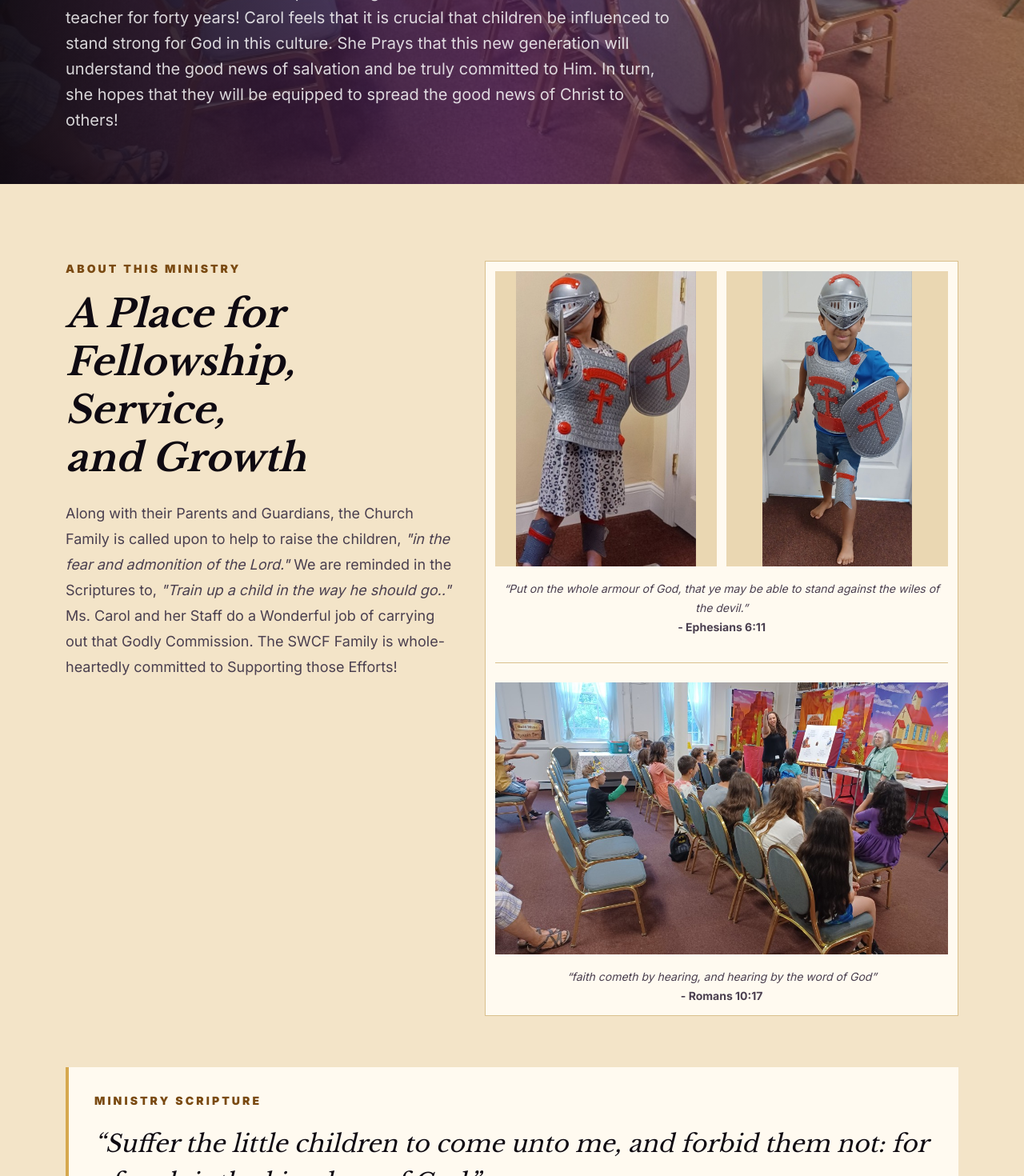
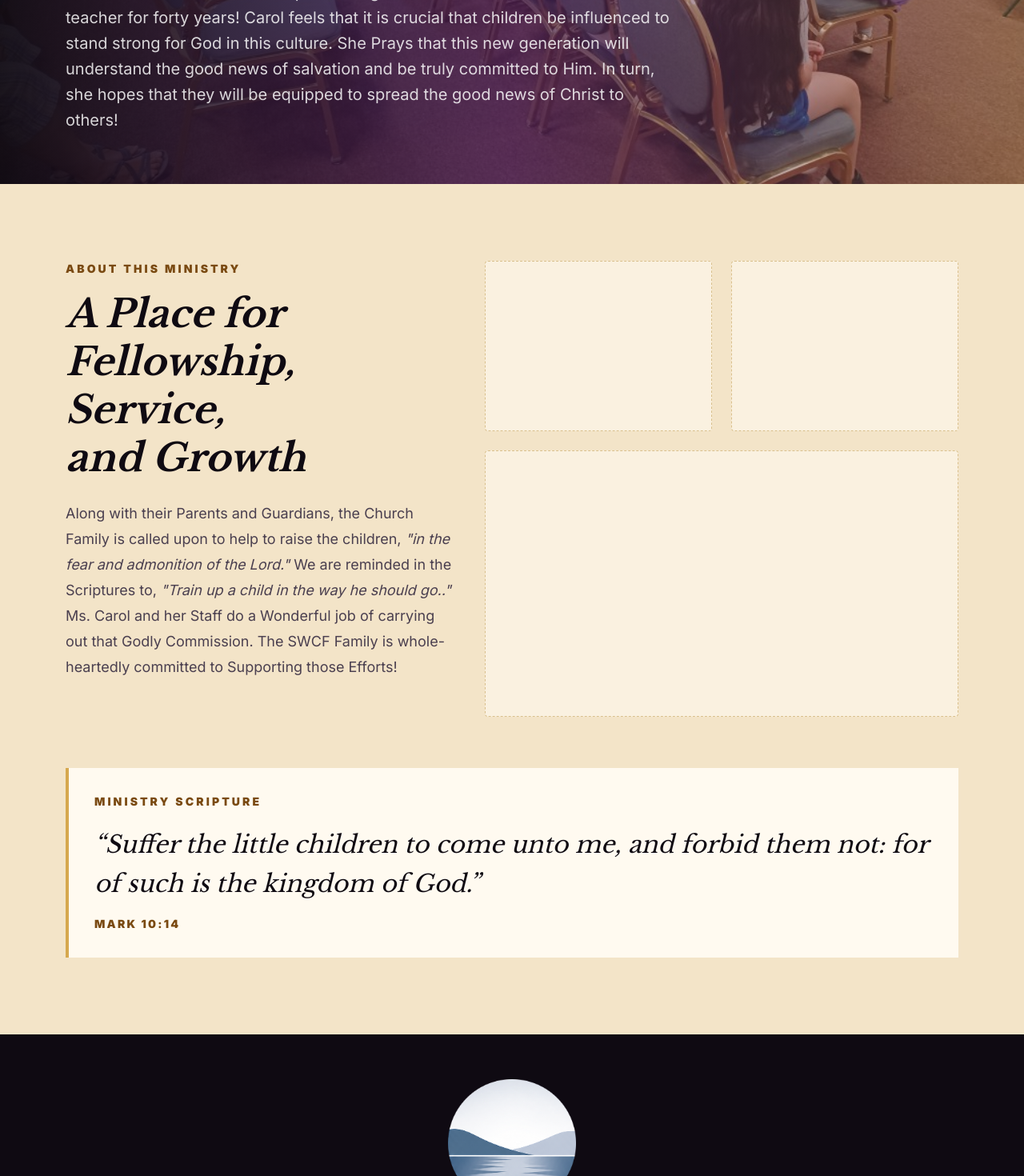
Before and after one commit to edesent/stillwater-christian-fellowship, a Next.js app: page /ministries/childrens-ministry-vbs in a window 1280 px wide. Shown: the part 488-1958 px from the top of the page at 80% size. Built offline with nearby package versions, Linux system fonts and the light colour scheme.

Commit message:
Clear Children's Ministry gallery images for upcoming 2026 VBS photos

```diff
--- a/src/app/ministries/[slug]/page.tsx
+++ b/src/app/ministries/[slug]/page.tsx
@@ -180,100 +180,11 @@ export default async function MinistryPage({
               </div>
 
               {ministry.slug === "childrens-ministry-vbs" ? (
-                <figure className="border border-rule bg-paper p-3">
-                  <div className="grid gap-3 sm:grid-cols-2">
-                    <div className="relative aspect-[3/4] overflow-hidden bg-mist">
-                      <LightboxImage
-                        src="/uploads/img1.jpg"
-                        alt="Child wearing armour for Children's Ministry"
-                        fill
-                        sizes="(min-width: 1024px) 16vw, 50vw"
-                        className="object-contain object-top"
-                        title="Children's Ministry — The Armour of God"
-                        description={
-                          <>
-                            <p>
-                              The children of SWCF learning what it means to
-                              put on the whole armour of God.
-                            </p>
-                            <p className="mt-3 italic">
-                              “Put on the whole armour of God, that ye may be
-                              able to stand against the wiles of the devil.”
-                              <br />
-                              <span className="font-bold not-italic">
-                                — Ephesians 6:11
-                              </span>
-                            </p>
-                          </>
-                        }
-                      />
-                    </div>
-                    <div className="relative aspect-[3/4] overflow-hidden bg-mist">
-                      <LightboxImage
-                        src="/uploads/img2.jpg"
-                        alt="Child wearing armour for Children's Ministry"
-                        fill
-                        sizes="(min-width: 1024px) 16vw, 50vw"
-                        className="object-contain object-top"
-                        title="Children's Ministry — The Armour of God"
-                        description={
-                          <>
-                            <p>
-                              Suited up and ready to stand — our children
-                              learning the Christian soldier's armour piece by
-                              piece.
-                            </p>
-                            <p className="mt-3 italic">
-                              “Put on the whole armour of God, that ye may be
-                              able to stand against the wiles of the devil.”
-                              <br />
-                              <span className="font-bold not-italic">
-                                — Ephesians 6:11
-                              </span>
-                            </p>
-                          </>
-                        }
-                      />
-                    </div>
-                  </div>
-                  <figcaption className="mt-4 text-center text-sm italic leading-6 text-ink-soft">
-                    “Put on the whole armour of God, that ye may be able to stand against the wiles of the devil.”<br />
-                    <span className="font-bold not-italic">- Ephesians 6:11</span>
-                  </figcaption>
-
-                  <figure className="mt-8 border-t border-rule pt-6">
-                    <div className="relative aspect-[5/3] overflow-hidden bg-mist">
-                      <LightboxImage
-                        src="/uploads/day3-batch1-start-teaching4.jpg"
-                        alt="Children hearing God's Word during VBS"
-                        fill
-                        sizes="(min-width: 1024px) 36vw, 100vw"
-                        className="object-cover"
-                        title="VBS — Teaching God's Word"
-                        description={
-                          <>
-                            <p>
-                              Children hearing the Word of God preached during
-                              Vacation Bible School at Still Water.
-                            </p>
-                            <p className="mt-3 italic">
-                              “faith cometh by hearing, and hearing by the word
-                              of God”
-                              <br />
-                              <span className="font-bold not-italic">
-                                — Romans 10:17
-                              </span>
-                            </p>
-                          </>
-                        }
-                      />
-                    </div>
-                    <figcaption className="mt-4 text-center text-sm italic leading-6 text-ink-soft">
-                      “faith cometh by hearing, and hearing by the word of God”<br />
-                      <span className="font-bold not-italic">- Romans 10:17</span>
-                    </figcaption>
-                  </figure>
-                </figure>
+                <div className="grid gap-6 sm:grid-cols-2">
+                  <div className="aspect-[4/3] rounded-sm border border-dashed border-rule bg-paper/60" aria-label="Reserved for 2026 VBS photo" />
+                  <div className="aspect-[4/3] rounded-sm border border-dashed border-rule bg-paper/60" aria-label="Reserved for 2026 VBS photo" />
+                  <div className="aspect-[16/9] rounded-sm border border-dashed border-rule bg-paper/60 sm:col-span-2" aria-label="Reserved for 2026 VBS photo" />
+                </div>
               ) : ministry.slug === "soul-winners-ministry" ? (
                 <div className="space-y-6">
                   <div className="grid gap-6 sm:grid-cols-2">
```
